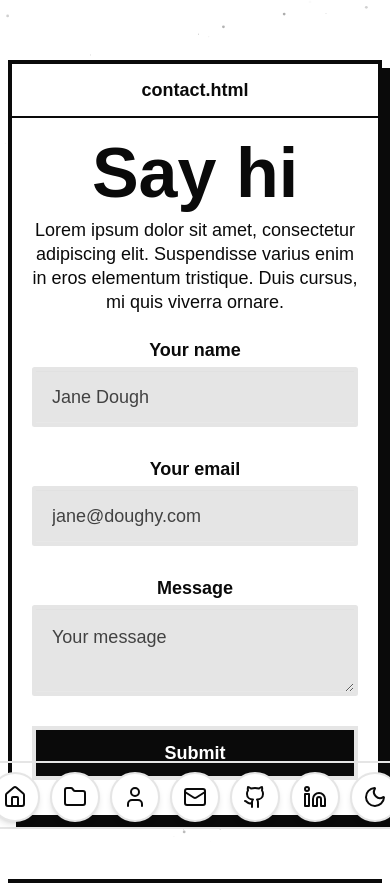
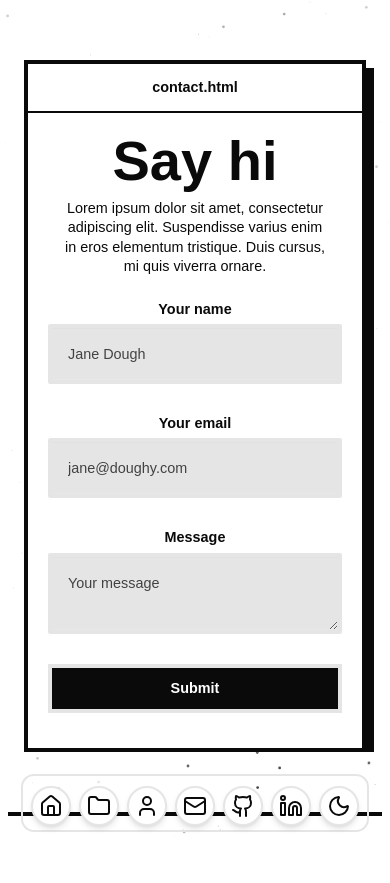
Before and after one commit to VJ-E/Portfolio, a Next.js app: page /contact in a window 390 px wide. After the commit the page ends 844 px from the top, so only its background shows below. Built offline with nearby package versions, Linux system fonts and the light colour scheme; a web font is replaced by a local one.

Commit message:
updated for mobile view

```diff
--- a/app/globals.css
+++ b/app/globals.css
@@ -595,9 +595,81 @@ nextjs-portal,
     --color-error: var(--destructive) !important;
     --color-error-content: var(--primary-foreground) !important;
 
-    --radius-selector: var(--radius) !important;
-    --radius-field: var(--radius) !important;
-    --radius-box: var(--radius) !important;
     --border: 1px !important;
   }
 }
+
+/* Mobile Responsiveness Overrides */
+@media screen and (max-width: 768px) {
+  html {
+    font-size: 50%;
+    /* 8px base for mobile to scale down everything slightly */
+  }
+
+  .heading-jumbo {
+    font-size: 3rem !important;
+    /* Smaller jumbo text */
+    line-height: 1.2 !important;
+  }
+
+  /* Subhead mobile adjustments */
+  .subhead,
+  p {
+    padding-left: 16px;
+    padding-right: 16px;
+  }
+
+  /* Dock adjustments container */
+  .dock-container {
+    padding-bottom: 20px;
+  }
+
+  /* Prevent horizontal overflow */
+  .container {
+    width: 100% !important;
+    max-width: 100% !important;
+    overflow-x: hidden !important;
+    padding-left: 16px !important;
+    padding-right: 16px !important;
+  }
+
+  /* Projects scroll override validation */
+  .projects-section-mobile {
+    display: flex !important;
+    flex-direction: column !important;
+  }
+
+  /* CP Stats Mobile */
+  .cp-card {
+    flex-direction: column !important;
+    align-items: flex-start !important;
+    gap: 16px;
+  }
+
+  .cp-header {
+    border-right: none !important;
+    border-bottom: 2px solid var(--foreground);
+    padding-bottom: 16px;
+    padding-right: 0 !important;
+    margin-right: 0 !important;
+    width: 100%;
+    margin-bottom: 8px;
+  }
+
+  .cp-stats {
+    width: 100%;
+    justify-content: space-between;
+  }
+
+  /* Experience Mobile */
+  .experience-header {
+    flex-direction: column;
+    align-items: flex-start;
+    gap: 8px;
+  }
+
+  .experience-duration {
+    align-self: flex-start;
+    margin-top: 4px;
+  }
+}
--- a/app/page.tsx
+++ b/app/page.tsx
@@ -35,15 +35,15 @@ export default function Home() {
                 <br />
                 <TextBulrUp text={resumeData.profile.oneliner2} delay={2.5} />
               </div>
-              <div className="flex gap-4 justify-center">
-                <a href={resumeData.profile.github} target="_blank" className="button w-button bg-foreground text-background border-foreground lift-on-hover">GitHub</a>
-                <a href={resumeData.profile.resume_link} target="_blank" className="button w-button lift-on-hover">Resume</a>
+              <div className="flex flex-col md:flex-row gap-4 justify-center items-center">
+                <a href={resumeData.profile.github} target="_blank" className="button w-button bg-foreground text-background border-foreground lift-on-hover w-full md:w-auto text-center justify-center">GitHub</a>
+                <a href={resumeData.profile.resume_link} target="_blank" className="button w-button lift-on-hover w-full md:w-auto text-center justify-center">Resume</a>
               </div>
             </div>
           </div>
         </div>
         {/* Peeking Character */}
-        <div className="absolute top-1/2 right-0 -translate-y-1/2 translate-x-[45%] rotate-[-25deg] z-20 hidden md:block pointer-events-auto">
+        <div className="absolute top-1/2 right-0 -translate-y-1/2 translate-x-[45%] rotate-[-25deg] z-20 hidden lg:block pointer-events-auto">
           <PeekingCharacter className="w-[400px] h-[400px] lg:w-[500px] lg:h-[500px]" />
         </div>
       </div>
--- a/components/AboutSection.tsx
+++ b/components/AboutSection.tsx
@@ -29,8 +29,8 @@ export default function AboutSection() {
                 </div>
 
                 {/* Right Side Character */}
-                <div className="relative flex justify-center lg:justify-end items-center order-2">
-                    <PeekingCharacter className="w-[400px] h-[400px] md:w-[500px] md:h-[500px]" />
+                <div className="relative hidden lg:flex justify-end items-center order-2">
+                    <PeekingCharacter className="w-[500px] h-[500px]" />
                 </div>
             </div>
         </div>
--- a/components/DockNav.tsx
+++ b/components/DockNav.tsx
@@ -63,14 +63,49 @@ export default function DockNav() {
 
     ];
 
+    // Responsive Dock State
+    const [dockConfig, setDockConfig] = React.useState({
+        magnification: 70,
+        baseItemSize: 50,
+        panelHeight: 68,
+        distance: 200
+    });
+
+    React.useEffect(() => {
+        const handleResize = () => {
+            if (window.innerWidth < 768) {
+                setDockConfig({
+                    magnification: 50,
+                    baseItemSize: 40,
+                    panelHeight: 58,
+                    distance: 100 // Smaller trigger zone for magnification
+                });
+            } else {
+                setDockConfig({
+                    magnification: 70,
+                    baseItemSize: 50,
+                    panelHeight: 68,
+                    distance: 200
+                });
+            }
+        };
+
+        // Initial check
+        handleResize();
+
+        window.addEventListener('resize', handleResize);
+        return () => window.removeEventListener('resize', handleResize);
+    }, []);
+
     return (
         <div className="fixed bottom-4 left-0 right-0 z-50 flex justify-center pointer-events-none">
             <div className="pointer-events-auto">
                 <Dock
                     items={items}
-                    panelHeight={68}
-                    baseItemSize={50}
-                    magnification={70}
+                    panelHeight={dockConfig.panelHeight}
+                    baseItemSize={dockConfig.baseItemSize}
+                    magnification={dockConfig.magnification}
+                    distance={dockConfig.distance}
                 />
             </div>
         </div>
--- a/components/ProjectsScroll.tsx
+++ b/components/ProjectsScroll.tsx
@@ -10,10 +10,22 @@ export default function ProjectsScroll() {
     const contentRef = useRef<HTMLDivElement>(null);
     const [xRange, setXRange] = useState(["0px", "0px"]);
     const [sectionHeight, setSectionHeight] = useState("100vh");
+    const [isMobile, setIsMobile] = useState(false);
 
     useEffect(() => {
         const calculateScroll = () => {
-            if (contentRef.current && typeof window !== "undefined") {
+            if (typeof window === "undefined") return;
+
+            const mobile = window.innerWidth < 768;
+            setIsMobile(mobile);
+
+            if (mobile) {
+                setSectionHeight("auto");
+                setXRange(["0px", "0px"]);
+                return;
+            }
+
+            if (contentRef.current) {
                 const contentWidth = contentRef.current.scrollWidth;
                 const viewportWidth = window.innerWidth;
                 const scrollDist = contentWidth - viewportWidth + 100; // Adding padding buffer
@@ -22,16 +34,14 @@ export default function ProjectsScroll() {
                     setXRange(["1%", `-${scrollDist}px`]);
                     setSectionHeight(`${scrollDist + window.innerHeight}px`);
                 } else {
-                    setXRange(["0px", "0px"]); // No scroll needed
+                    setXRange(["0px", "0px"]);
                     setSectionHeight("100vh");
                 }
             }
         };
 
-        // Initial calculation with a small delay to ensure layout is ready
+        // Initial calculation
         const timer = setTimeout(calculateScroll, 100);
-
-        // Recalculate on resize
         window.addEventListener("resize", calculateScroll);
 
         return () => {
@@ -48,17 +58,23 @@ export default function ProjectsScroll() {
     const x = useTransform(scrollYProgress, [0, 1], xRange);
 
     return (
-        <section ref={targetRef} className="relative !bg-background z-10" style={{ height: sectionHeight }}>
-            <div className="sticky top-0 flex h-screen flex-col justify-center overflow-hidden">
-                <div className="w-full px-12 pb-8">
-                    <br />
-                    <br />
-                    <br />
+        <section
+            ref={targetRef}
+            className={`relative !bg-background z-10 ${isMobile ? "h-auto px-4 py-12" : ""}`}
+            style={{ height: isMobile ? "auto" : sectionHeight }}
+        >
+            <div className={`${isMobile ? "relative h-auto flex flex-col gap-8" : "sticky top-0 flex h-screen flex-col justify-center overflow-hidden"}`}>
+                <div className={`w-full ${isMobile ? "px-0 pb-4" : "px-12 pb-8"}`}>
+                    {!isMobile && <><br /><br /><br /></>}
                     <h2>Projects</h2>
                 </div>
-                <motion.div ref={contentRef} style={{ x }} className="flex gap-8 px-12 w-max">
+                <motion.div
+                    ref={contentRef}
+                    style={isMobile ? { x: 0 } : { x }}
+                    className={`${isMobile ? "flex flex-col gap-8 w-full" : "flex gap-8 px-12 w-max"}`}
+                >
                     {resumeData.projects.map((project, index) => (
-                        <div key={index} className="w-[400px] md:w-[650px] flex-shrink-0">
+                        <div key={index} className={`${isMobile ? "w-full" : "w-[400px] md:w-[650px] flex-shrink-0"}`}>
                             <ProjectCard
                                 title={project.title}
                                 description={project.description}
```
